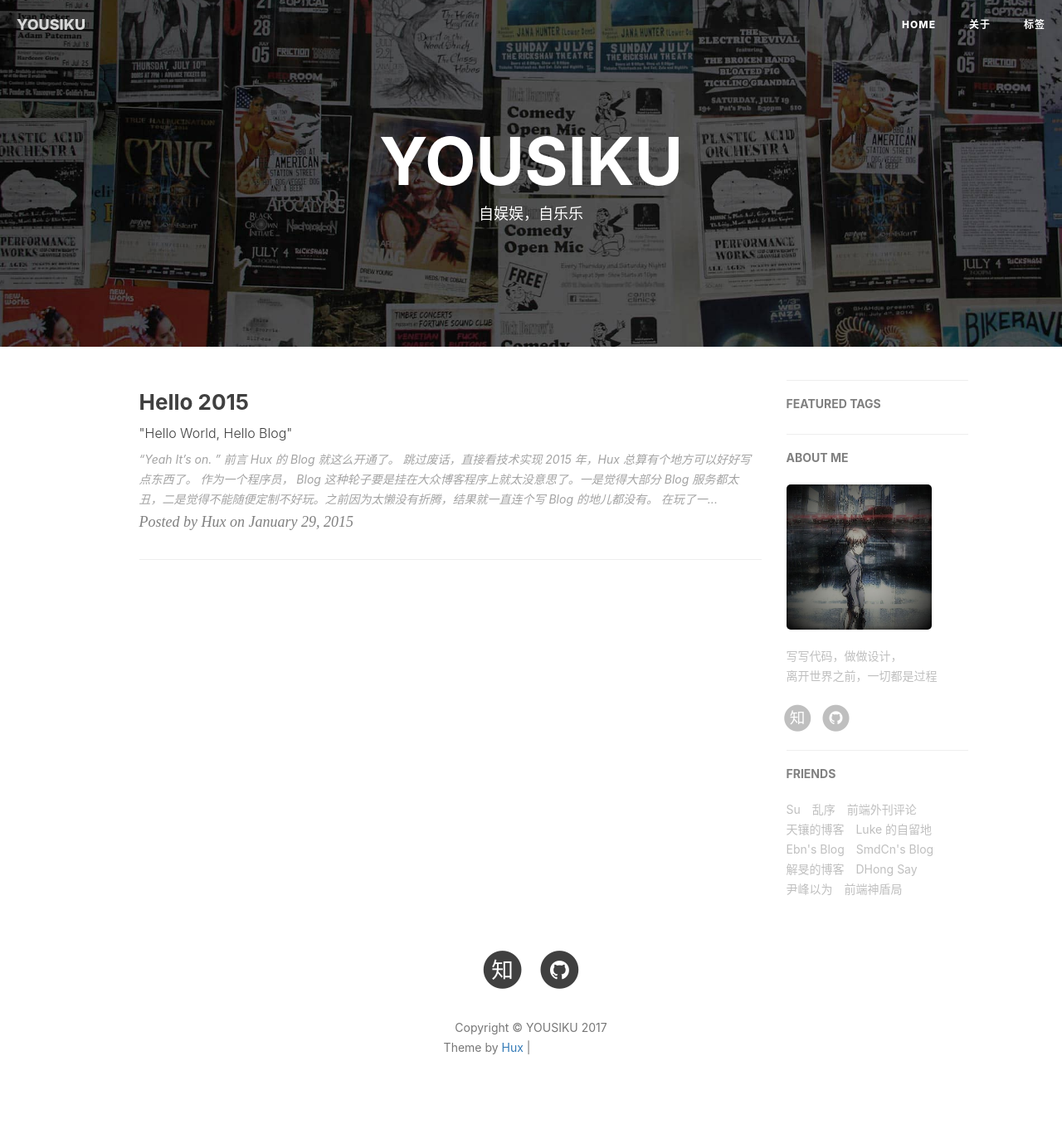
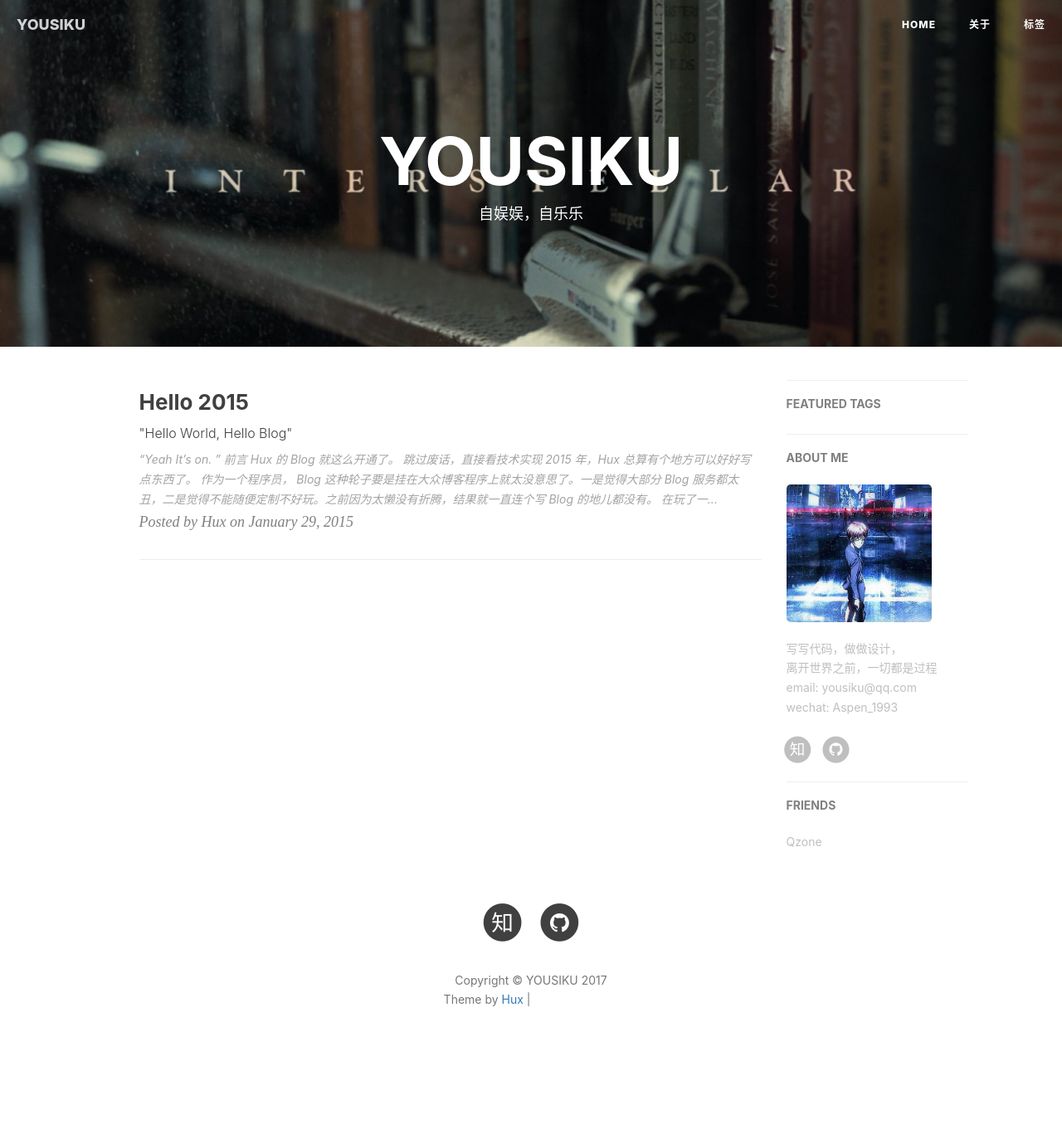
Before and after one commit to yousiku/yousiku.github.io, a Jekyll site: the page built from index.html, in a window 1280 px wide. Shown: the whole page at 83% size. Built offline with Jekyll 4.4.1, drawn with Linux system fonts in a browser that asks for light colours; nearby versions of some CDN libraries; the list of posts is cut into pages by our own code; comment, search, counter and statistics services are not loaded; after the commit the page ends 1309 px from its top, so only the background shows below that; grey boxes are pictures that could not be loaded.

```diff
--- a/_config.yml
+++ b/_config.yml
@@ -70,7 +70,7 @@ ga_domain: yangzj.com
 
 # Sidebar settings
 sidebar: true                           # whether or not using Sidebar.
-sidebar-about-description: "写写代码，做做设计，<br>离开世界之前，一切都是过程"
+sidebar-about-description: "写写代码，做做设计，<br>离开世界之前，一切都是过程<br>email: yousiku@qq.com<br>wechat: Aspen_1993"
 sidebar-avatar: /img/avatar-yzj.jpg      # use absolute URL, seeing it's used in both `/` and `/about/`
 
 
@@ -90,37 +90,7 @@ service-worker: true
 # Friends
 friends: [
     {
-        title: "Su",
-        href: "http://su.gallery/"
-    },{
-        title: "乱序",
-        href: "http://mida.re/"
-    },{
-        title: "前端外刊评论",
-        href: "http://qianduan.guru/"
-    },{
-        title: "天镶的博客",
-        href: "http://lingyu.wang/"
-    },{
-        title: "Luke 的自留地",
-        href: "http://hmqk1995.github.io"
-    },{
-        title: "Ebn's Blog",
-        href: "http://ebnbin.com/"
-    },{
-        title: "SmdCn's Blog",
-        href: "http://blog.smdcn.net"
-    },{
-        title: "解旻的博客",
-        href: "http://xieminis.me/"
-    },{
-        title: "DHong Say",
-        href: "http://dhong.co"
-    },{
-        title: "尹峰以为",
-        href: "http://ingf.github.io/"
-    },{
-        title: "前端神盾局",
-        href: "http://wepiaofei.github.io/blog/"
+        title: "Qzone",
+        href: "https://user.qzone.qq.com/1378911767/main"
     }
 ]
```
Also changed, not shown: img/avatar-yzj.jpg, img/favicon.ico, img/home-bg.jpg, img/yzj.png (added).
